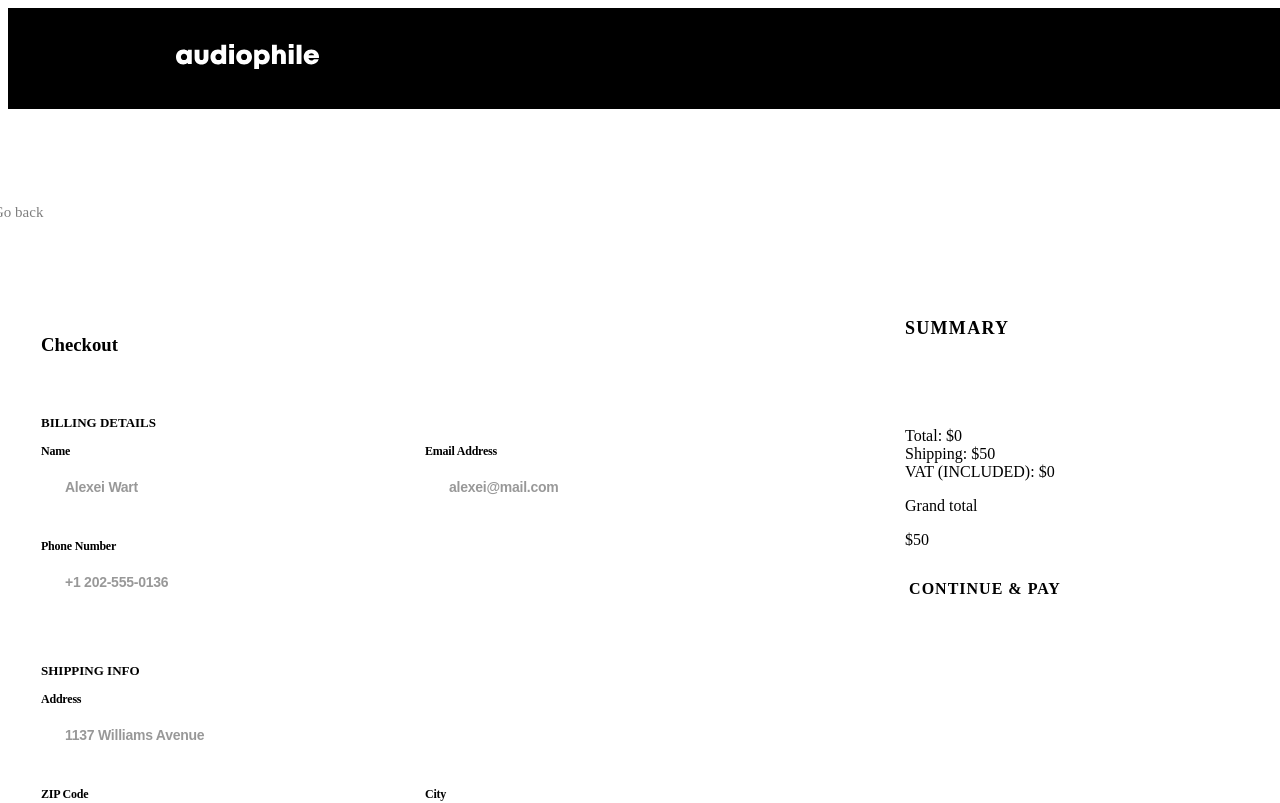
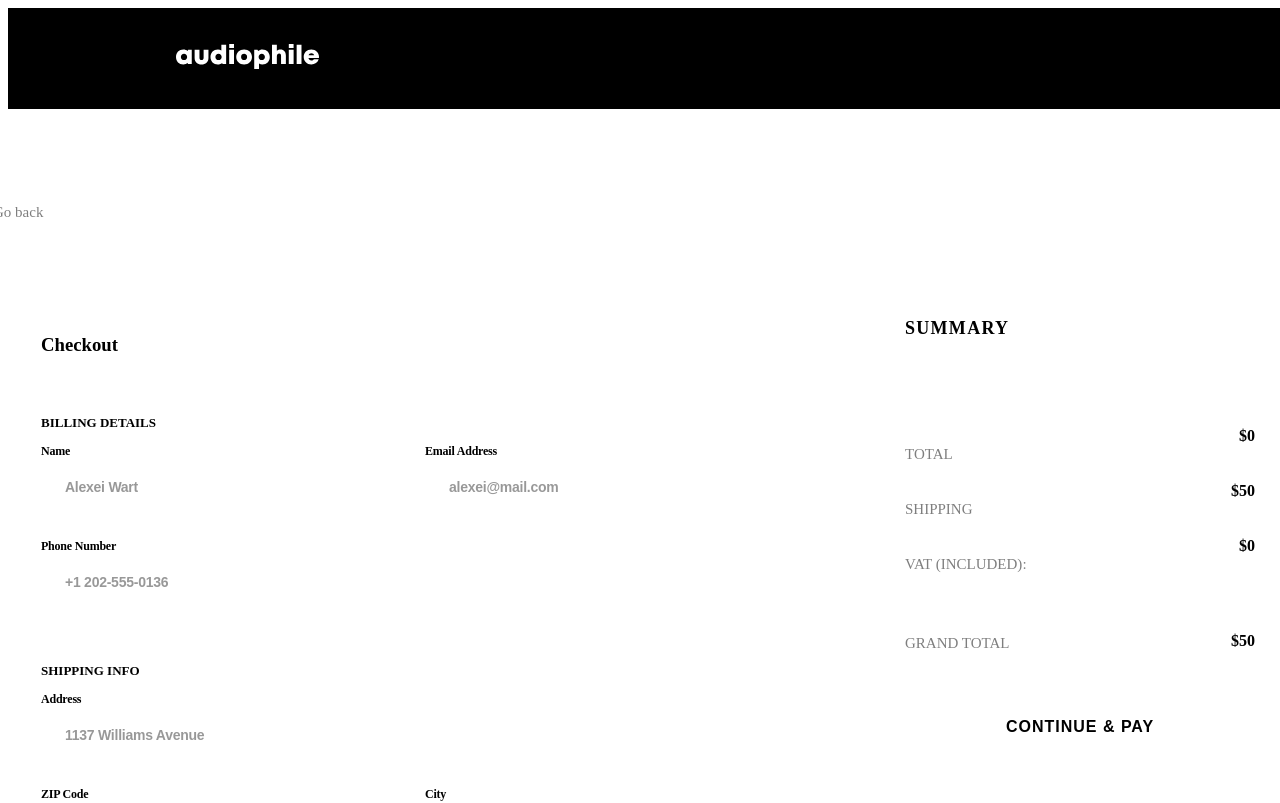
Before and after one commit to JlordS32/Audiophile-e-commerce-website, a React (Vite) app in the folder audiophile-website/: page /checkout in a window 1280 px wide. Shown: the top 803 px of the page. Built offline with nearby package versions, Linux system fonts and the light colour scheme; the HTML template or start-up script is replaced by a standard one.

Commit message:
finished styling checkout page

```diff
--- a/audiophile-website/src/components/Button.tsx
+++ b/audiophile-website/src/components/Button.tsx
@@ -7,11 +7,18 @@ type ButtonProps = {
 	children?: ReactNode;
 	onClick?: () => void;
 	width?: string;
+	type?: 'button' | 'submit' | 'reset';
 };
 
-const Button = ({ variant = 'primary', children, onClick, width }: ButtonProps) => {
+const Button = ({
+	variant = 'primary',
+	children,
+	onClick,
+	width,
+	type,
+}: ButtonProps) => {
 	return (
-		<div
+		<button
 			className={`${styles.btn} ${styles[`btn--${variant}`]}`}
 			onClick={() => {
 				if (!onClick) return;
@@ -20,9 +27,10 @@ const Button = ({ variant = 'primary', children, onClick, width }: ButtonProps)
 			style={{
 				width: width ? width : '',
 			}}
+			type={type ? type : 'button'}
 		>
 			{children}
-		</div>
+		</button>
 	);
 };
 
--- a/audiophile-website/src/pages/Checkout.tsx
+++ b/audiophile-website/src/pages/Checkout.tsx
@@ -252,18 +252,28 @@ const Checkout = () => {
 								);
 							})}
 						</div>
-						<div>Total: {formatCurrency(total)}</div>
-						<div>Shipping: {formatCurrency(50)}</div>
-						<div>
-							VAT {`(INCLUDED)`}: {formatCurrency(total * 1.2 - total)}
+						<div className={styles.summaryFields}>
+							<p className={styles.fields}>Total</p> {formatCurrency(total)}
+						</div>
+						<div className={styles.summaryFields}>
+							<p className={styles.fields}>Shipping</p> {formatCurrency(50)}
+						</div>
+						<div className={styles.summaryFields}>
+							<p className={styles.fields}>VAT {`(included)`}:</p>{' '}
+							{formatCurrency(total * 1.2 - total)}
 						</div>
 
-						<div className='grandTotal d-flex'>
-							<p>Grand total</p>
+						<div className={`${styles.summaryFields} ${styles.grandTotal}`}>
+							<p className={styles.fields}>Grand total</p>
 							<p>{formatCurrency(total * 1.2 + 50)}</p>
 						</div>
 
-						<Button>Continue & Pay</Button>
+						<Button
+							width='100%'
+							type='submit'
+						>
+							Continue & Pay
+						</Button>
 					</div>
 				</RRDForm>
 			</div>
--- a/audiophile-website/src/styles/buttons.module.css
+++ b/audiophile-website/src/styles/buttons.module.css
@@ -16,6 +16,7 @@
 	text-transform: uppercase;
 	text-decoration: none;
 	transition: 150ms ease-in;
+	border: 0;
 }
 
 .btn--primary {
--- a/audiophile-website/src/styles/checkout.module.css
+++ b/audiophile-website/src/styles/checkout.module.css
@@ -29,6 +29,8 @@
 .checkout form {
 	display: flex;
 	gap: 0 2rem;
+	justify-content: space-between;
+	align-items: start;
 }
 
 .checkoutForm {
@@ -74,7 +76,6 @@
 /* Summary */
 .summary {
 	width: 21.875rem;
-	height: 38.25rem;
 	background-color: white;
 	border-radius: 0.5rem;
 	padding: 2rem;
@@ -107,4 +108,49 @@
 
 .order > .quantity {
 	margin-left: auto;
+	color: #000;
+	font-size: 0.9375rem;
+	font-style: normal;
+	font-weight: 700;
+	opacity: 0.5;
 }
+
+.orderDetails p {
+	font-weight: 700;
+	line-height: 1.5625rem;
+	text-transform: uppercase;
+}
+
+.orderDetails p:first-child {
+	font-size: 0.9375rem;
+}
+
+.orderDetails p:last-child {
+	font-size: 0.875rem;
+	opacity: 0.5;
+}
+
+.summaryFields {
+	display: flex;
+	justify-content: space-between;
+	font-weight: 700;
+}
+
+.fields {
+	font-size: 0.9375rem;
+	font-style: normal;
+	font-weight: 500;
+	line-height: 1.5625rem;
+	text-transform: uppercase;
+	opacity: 0.5;
+}
+
+.grandTotal {
+	margin-top: 1.5rem;
+	margin-bottom: 2rem;
+}
+
+.grandTotal p:last-child {
+	color: var(--primary);
+	font-weight: 700;
+}
```
Lines whose indentation alone changed are shown as unchanged.
